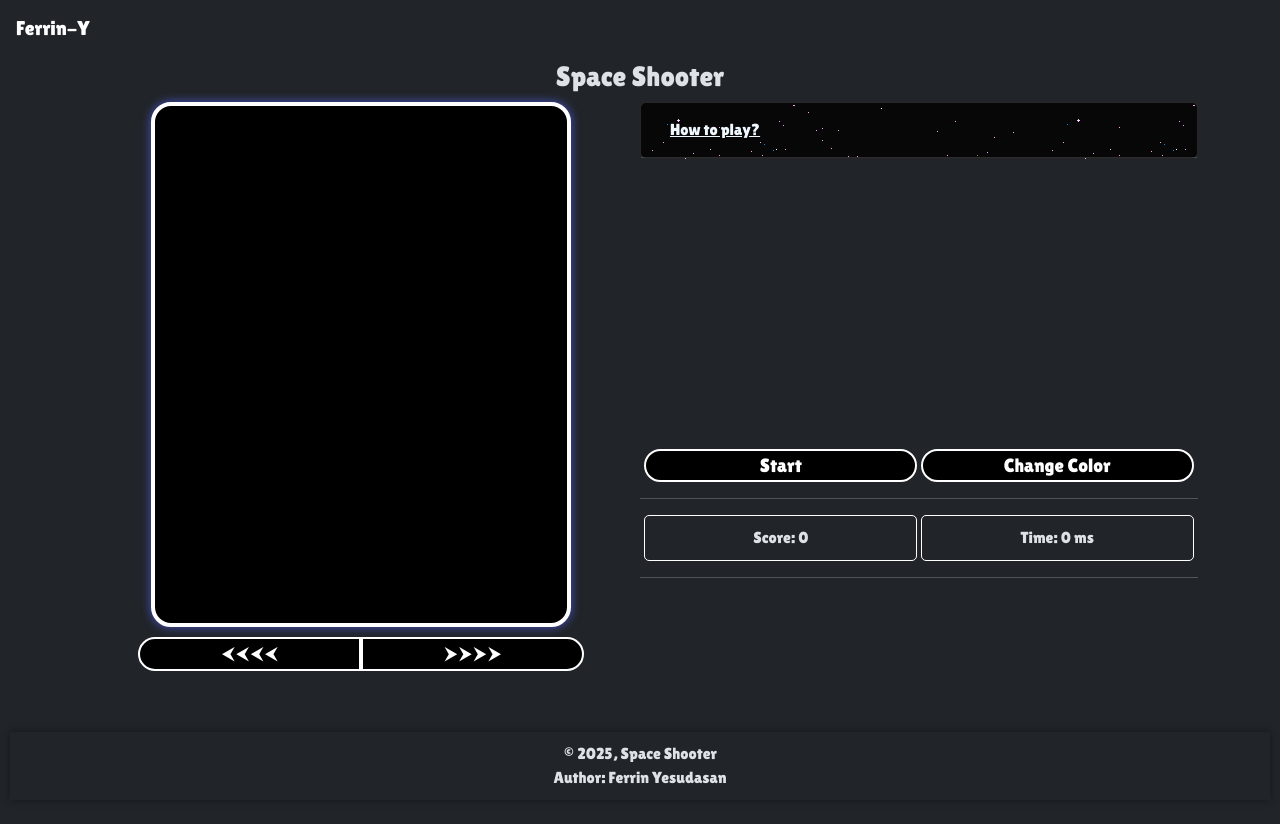
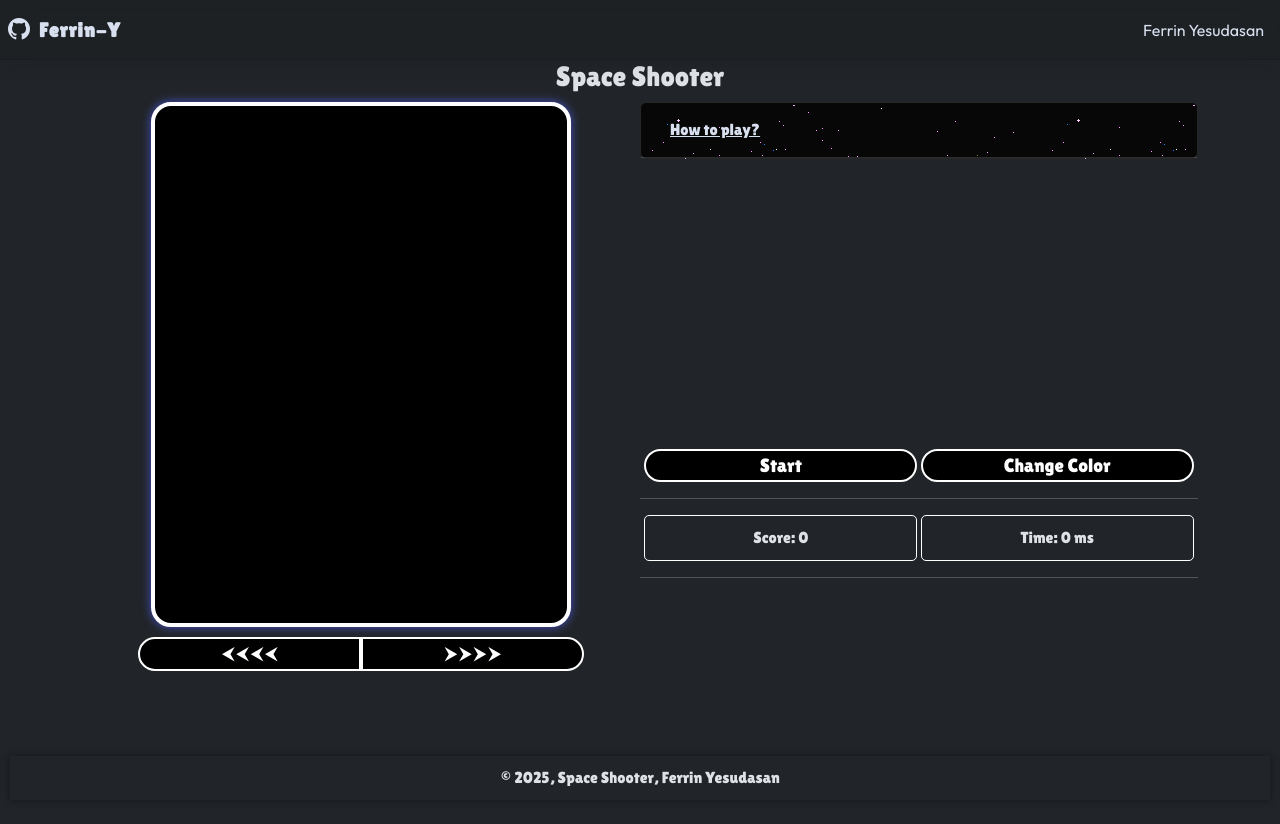
Before and after one commit to Ferrin-Y/Space-Shooter, a plain HTML site: page index.html in a window 1280 px wide. Drawn offline with nearby package versions, Linux system fonts and the light colour scheme.

Commit message:
Additional styling fixes

```diff
--- a/css/style.css
+++ b/css/style.css
@@ -1,7 +1,114 @@
+@import url('https://fonts.googleapis.com/css2?family=Lilita+One&family=Outfit:wght@100..900&display=swap');
+
+
+:root {
+/* Primary Colors */
+    --color-primary: 216, 224, 240;
+    --color-secondary: 163, 185, 230;
+}
+
 *{
     font-family: 'Lilita One', sans-serif;
     user-select: none;
 }
+
+
+    .navbar {
+        background: rgba(0, 0, 0, 0.1) !important;
+        backdrop-filter: blur(15px);
+        border-bottom: 1px solid rgba(0,0,0, 0.1);
+        padding: 1rem 2rem;
+        z-index: 2;
+        box-shadow: 0 2px 20px rgba(0, 0, 0, 0.1);
+    }
+
+    .navbar-brand {
+        font-family: 'Lilita One', sans-serif;
+        color: rgb(var(--color-primary)) !important;
+        font-weight: 600;
+        font-size: 1.2rem;
+        text-decoration: none;
+        transition: all 0.3s ease;
+        position: relative;
+        letter-spacing: 1px;
+    }
+
+    .navbar-brand:hover {
+        color: rgb(var(--color-secondary)) !important;
+        transform: translateY(-1px);
+    }
+
+    .navbar-brand::before {
+        content: '';
+        margin-right: 8px;
+    }
+
+    .navbar-brand i {
+        margin-right: 8px;
+        font-size: 1.1em;
+    }
+
+    .navbar-nav {
+        margin-left: auto;
+    }
+
+    .nav-link {
+        font-family: 'Outfit', sans-serif;
+        color: rgb(var(--color-primary)) !important;
+        font-weight: 500;
+        font-size: 1.1rem;
+        text-decoration: none;
+        padding: 0.5rem 1rem !important;
+        border-radius: 12px;
+        transition: all 0.4s cubic-bezier(0.4, 0, 0.2, 1) !important;
+        position: relative;
+        overflow: hidden;
+        background: linear-gradient(135deg, transparent, transparent);
+    }
+
+    .nav-link::before {
+        content: '';
+        position: absolute;
+        top: 0;
+        left: -100%;
+        width: 100%;
+        height: 100%;
+        background: linear-gradient(90deg,
+            transparent,
+            rgba(var(--color-primary), 0.2),
+            rgba(var(--color-secondary), 0.2),
+            transparent);
+        transition: left 0.6s ease;
+    }
+
+    .nav-link::after {
+        content: '';
+        position: absolute;
+        bottom: 0;
+        left: 50%;
+        width: 0;
+        height: 2px;
+        background: linear-gradient(90deg, rgb(var(--color-primary)), rgb(var(--color-secondary)));
+        transition: all 0.4s ease;
+        transform: translateX(-50%);
+    }
+
+    .nav-link:hover {
+        color: rgb(var(--color-secondary)) !important;
+        background: rgba(var(--color-primary), 0.05);
+        transform: translateY(-3px) scale(1.04);
+        box-shadow: 0 8px 25px rgba(var(--color-primary), 0.25);
+        text-shadow: 0 0 20px rgba(var(--color-primary), 0.5);
+    }
+
+    .nav-link:hover::before {
+        left: 100%;
+    }
+
+    .nav-link:hover::after {
+        width: 80%;
+    }
+
 
 #board {
     border:4px solid white;
@@ -44,6 +151,11 @@
 header{
     margin-top: 60px;
     text-align: center;
+
+}
+
+header h3{
+    z-index: 4 !important;
 }
 
 .container{
@@ -72,6 +184,13 @@ header{
     padding: 3px;
 }
 
+.buttons{
+    -webkit-user-select: none;
+    -moz-user-select: none;
+    -ms-user-select: none;
+    user-select: none;
+}
+
 .buttons button:first-child{
     border-radius: 40px 0  0 40px;
 }
@@ -82,7 +201,6 @@ header{
 
 .psuedoButton{
     display: inline-block;
-
     padding: 0 20px;
 }
 
@@ -103,15 +221,14 @@ header{
 
 button{
     background-color: black;
-
 }
 
 h5 button{
-    color: aliceblue !important;
+    color: rgb(var(--color-primary)) !important;
 }
 
 h5 button:hover{
-    color: rgb(177, 208, 235) !important;
+    color: rgb(var(--color-secondary)) !important;
 }
 
 #accordion ul li{
@@ -140,12 +257,15 @@ h5 button:hover{
     color: aliceblue !important;
 }
 
+
+
 footer{
     position: fixed;
     bottom: 0;
     width: 100%;
     padding: 0 10px;
     text-align: center;
+    backdrop-filter: blur(5px);
 }
 
 footer p{
--- a/index.html
+++ b/index.html
@@ -6,15 +6,25 @@
     <title>Space Shooter</title>
     <link rel="preconnect" href="https://fonts.googleapis.com">
     <link rel="stylesheet" href="./css/style.css">
+    <link rel="icon" type="image/x-icon" href="./media/ship.svg">
     <link href="https://fonts.googleapis.com/css2?family=Lilita+One&display=swap" rel="stylesheet">
     <link href="https://cdn.jsdelivr.net/npm/bootstrap@5.3.2/dist/css/bootstrap.min.css" rel="stylesheet" integrity="sha384-T3c6CoIi6uLrA9TneNEoa7RxnatzjcDSCmG1MXxSR1GAsXEV/Dwwykc2MPK8M2HN" crossorigin="anonymous">
     <link rel="stylesheet" href="https://cdn.jsdelivr.net/npm/bootstrap-icons@1.10.3/font/bootstrap-icons.css">
     <script defer src="https://cdn.jsdelivr.net/npm/bootstrap@5.3.2/dist/js/bootstrap.bundle.min.js" integrity="sha384-C6RzsynM9kWDrMNeT87bh95OGNyZPhcTNXj1NW7RuBCsyN/o0jlpcV8Qyq46cDfL" crossorigin="anonymous"></script>    <script src="./script/script.js" defer></script>
 </head>
 <body>
-  <nav id="navbar-1" class="fixed-top navbar px-3">
-    <a class="navbar-brand" href="index.html">Ferrin-Y</a>
-  </nav>
+<nav id="navbar-1" class="fixed-top navbar">
+        <a class="navbar-brand" href="https://github.com/Ferrin-Y" target="_blank">
+            <i class="bi bi-github"></i>Ferrin-Y
+        </a>
+        <ul class="navbar-nav">
+            <li class="nav-item">
+                <a class="nav-link" href="https://linkedin.com/in/ferrin-yesudasan" target="_blank">
+                    Ferrin Yesudasan
+                </a>
+            </li>
+        </ul>
+    </nav>
   <header>
     <h3>Space Shooter</h3>
     <!-- Author: Ferrin Yesudasan
@@ -26,7 +36,7 @@
 
        <svg id="board" width="420" height="525" viewbox="0,0,800,1000">
        </svg>
-       <div class="buttons"><button class="psuedo" id="lb"> <span class="pc">⮜ ⮜ ⮜ ⮜</span><span class="mob">◀ ◀ ◀ ◀</span></button><button class="psuedo" id="rb"><span class="mob">▶ ▶ ▶ ▶</span><span class="pc">⮞ ⮞ ⮞ ⮞</span></button></div>
+       <div class="buttons" oncontextmenu="return false;"><button class="psuedo" id="lb"> <span class="pc">⮜ ⮜ ⮜ ⮜</span><span class="mob">◀ ◀ ◀ ◀</span></button><button class="psuedo" id="rb"><span class="mob">▶ ▶ ▶ ▶</span><span class="pc">⮞ ⮞ ⮞ ⮞</span></button></div>
    </div>
    <div class="SidePanel">
     <div id="accordion" >
@@ -96,9 +106,9 @@
         </div>
       </div>
 
-      <footer class="bg bg-dark" id="foot">
+      <footer id="foot">
 
-        <p>&copy; <span id="year"></span>,  Space Shooter <br>Author: Ferrin Yesudasan</p>
+        <p>&copy; <span id="year"></span>,  Space Shooter, Ferrin Yesudasan</p>
     </footer>
 </body>
 </html>
--- a/script/script.js
+++ b/script/script.js
@@ -448,8 +448,8 @@ function gameStart() {
                 let life = parseInt(alien.getAttribute('life'));
                 if ((y > 0) && topCollision(alien, bullet) && (bullet != null)) {
                     alien.style.fill = "rgb(255,0,0)";
+                    svg.removeChild(bullet);
                     bulletList.splice(bulletList.indexOf(bullet), 1);
-                    svg.removeChild(bullet);
                     life--;
                     alien.setAttribute('life', life);
                     scoreUpdate(10);
```
